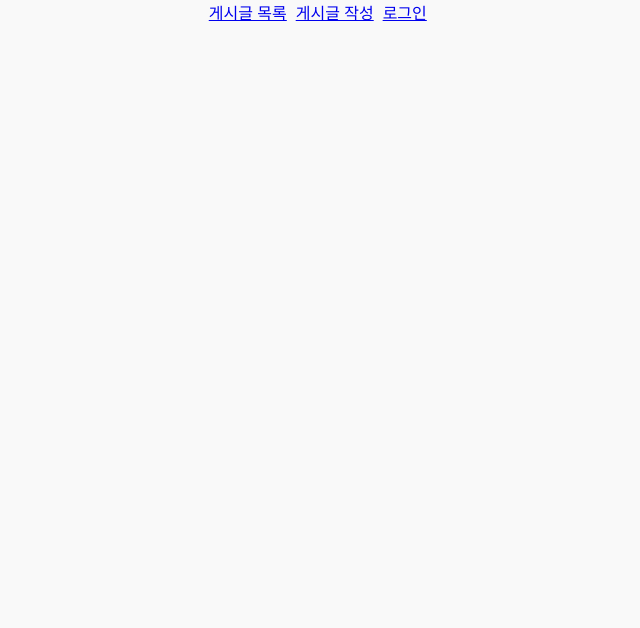
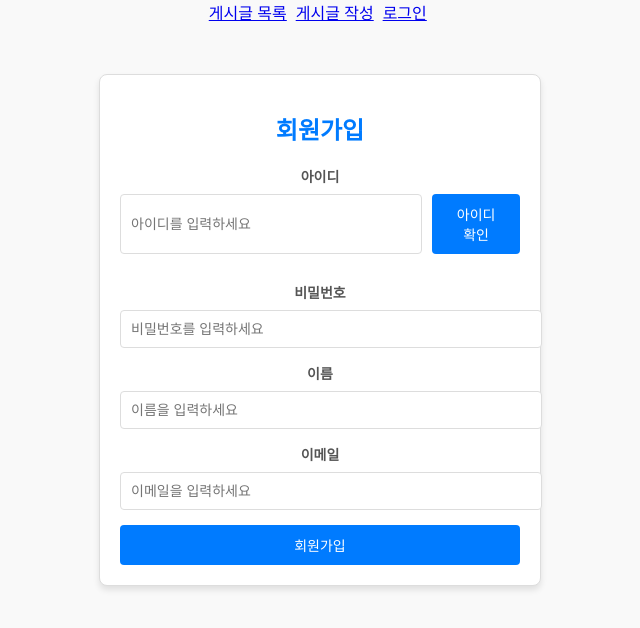
Before and after one commit to Eom-TQ/reactBoard, a React (Create React App) app: page /Join in a window 1280 px wide. Shown: the top 628 px of the page, without its empty margins (320-960 px from the left). Built offline with nearby package versions, Linux system fonts and the light colour scheme.

Commit message:
회원가입 기능 추가

```diff
--- a/src/App.js
+++ b/src/App.js
@@ -10,6 +10,7 @@ import BoardDetail from './comp/board/BoardDetail';
 import BoardEdit from './comp/board/BoardEdit';
 import Logout from './comp/user/Logout';
 import Login from './comp/user/Login';
+import Join from './comp/user/Join';
 
 function App() {
 
@@ -34,6 +35,7 @@ function App() {
           <Route path={"/BoardEdit"} element={<BoardEdit />} />
           <Route path={"/Login"} element={<Login onPar={obj => loadUserId()} />} />
           <Route path={"/Logout"} element={<Logout onPar={obj => setUserId('')} />} />
+          <Route path={"/Join"} element={<Join />} />
 
         </Routes>
       </BrowserRouter>
--- a/src/Board.css
+++ b/src/Board.css
@@ -343,3 +343,70 @@ label {
 .signup-link a:hover {
     text-decoration: underline;
 }
+
+/* 회원가입*/
+.signup-container {
+    width: 100%;
+    max-width: 400px;
+    margin: 50px auto;
+    padding: 20px;
+    background-color: #fff;
+    border: 1px solid #ddd;
+    border-radius: 8px;
+    box-shadow: 0 4px 6px rgba(0, 0, 0, 0.1);
+}
+
+.signup-title {
+    text-align: center;
+    font-size: 24px;
+    font-weight: bold;
+    margin-bottom: 20px;
+    color: #007BFF;
+}
+
+.signup-form {
+    display: flex;
+    flex-direction: column;
+    gap: 15px;
+}
+
+.input-group {
+    display: flex;
+    gap: 10px;
+}
+
+.btn-check {
+    padding: 10px 20px;
+    font-size: 14px;
+    background-color: #007BFF;
+    color: #fff;
+    border: none;
+    border-radius: 4px;
+    cursor: pointer;
+    transition: background-color 0.3s;
+}
+
+.btn-check:hover {
+    background-color: #0056b3;
+}
+
+.feedback {
+    font-size: 12px;
+    color: red;
+    margin-top: 5px;
+}
+
+.btn-submit {
+    background-color: #007BFF;
+    color: #fff;
+    padding: 10px 20px;
+    border: none;
+    border-radius: 4px;
+    cursor: pointer;
+    transition: background-color 0.3s;
+}
+
+.btn-submit:disabled {
+    background-color: #ccc;
+    cursor: not-allowed;
+}
--- a/src/comp/api/member.js
+++ b/src/comp/api/member.js
@@ -5,3 +5,13 @@ export const memberLogin = (obj) => {
 
     );
 }
+
+export const memberIdCheck = (obj) => {
+    return api.post('/member/findId', JSON.stringify(obj)
+
+    );
+}
+
+export const memberRegist = (obj) => {
+    return api.post('/member/regist', JSON.stringify(obj));
+}
--- a/src/comp/board/BoardListArea.js
+++ b/src/comp/board/BoardListArea.js
@@ -17,7 +17,7 @@ export default function BoardListArea(props) {
         <tr key={index} onClick={goDetail}>
             <td>{item.boardIdx}</td>
             <td>{item.title}</td>
-            <td>{item.memberId}</td>
+            <td>{item.createdBy}</td>
             <td>{date}</td>
             <td>{item.boardGood}</td>
         </tr>
--- a/src/comp/board/BoardWrite.js
+++ b/src/comp/board/BoardWrite.js
@@ -1,4 +1,4 @@
-import { useState } from "react"
+import { useEffect, useState } from "react"
 import { boardRegist } from "../api/board";
 import { useNavigate } from "react-router-dom";
 
@@ -8,7 +8,19 @@ export default function BoardWrite() {
     const [title, setTitle] = useState('');
     const [content, setContent] = useState('');
 
-    localStorage.getItem('userId');
+
+    useEffect(() => {
+        loginCheck();
+    }, [])
+
+    function loginCheck() {
+        const loginChk = localStorage.getItem('userId');
+        if (loginChk === '' || loginChk === null) {
+            alert('로그인이 필요한 화면입니다. ')
+            navigate('/Login');
+        }
+    }
+
 
     function sendBoard() {
         if (title === '' || content === '') {
--- /dev/null
+++ b/src/comp/user/Join.js
@@ -0,0 +1,83 @@
+import { useState } from "react";
+import { memberIdCheck, memberRegist } from "../api/member";
+import { useNavigate } from "react-router-dom";
+
+export default function Join() {
+
+    const navigate = useNavigate();
+
+    const [userIdChk, setUserIdChk] = useState(false);
+
+    const [userId, setUserId] = useState('');
+    const [userPw, setUserPw] = useState('');
+    const [userName, setUserName] = useState('');
+    const [userEmail, setUserEmail] = useState('');
+
+    function idCheck() {
+        let obj = new Object();
+        obj.userId = userId;
+
+        memberIdCheck(obj).then(res => {
+            if (res.data.data === 'Y') {
+                alert('사용가능한 아이디입니다.');
+                setUserIdChk(true);
+            } else {
+                alert('이미 사용중인 아이디입니다.');
+            }
+        });
+    }
+
+    function joinAction() {
+        if (userIdChk) {
+            if (userPw === '' || userName === '' || userEmail === '') {
+                alert('모든 항목을 입력해 주세요');
+            } else {
+                let obj = new Object();
+                obj.userId = userId;
+                obj.userPw = userPw;
+                obj.userName = userName;
+                obj.email = userEmail;
+                memberRegist(obj).then(res => {
+                    console.log(res);
+                    if (res.data.code === '200') {
+                        alert('가입되었습니다.');
+                        navigate('/');
+                    }
+                });
+            }
+        } else {
+            alert('아이디 확인을 해주시기 바랍니다.')
+        }
+    }
+
+    return (
+        <body>
+            <div class="signup-container">
+                <h1 class="signup-title">회원가입</h1>
+                <form class="signup-form" id="signupForm">
+                    <div class="form-group">
+                        <label for="username">아이디</label>
+                        <div class="input-group">
+                            <input type="text" id="username" class="form-input" placeholder="아이디를 입력하세요" onChange={e => { setUserId(e.target.value); setUserIdChk(false); }} />
+                            <button type="button" class="btn-check" id="checkUsername" onClick={idCheck}>아이디 확인</button>
+                        </div>
+                        <small id="usernameFeedback" class="feedback"></small>
+                    </div>
+                    <div class="form-group">
+                        <label for="password">비밀번호</label>
+                        <input type="password" id="password" class="form-input" placeholder="비밀번호를 입력하세요" onChange={e => { setUserPw(e.target.value) }} />
+                    </div>
+                    <div class="form-group">
+                        <label for="name">이름</label>
+                        <input type="text" id="name" class="form-input" placeholder="이름을 입력하세요" onChange={e => { setUserName(e.target.value) }} />
+                    </div>
+                    <div class="form-group">
+                        <label for="email">이메일</label>
+                        <input type="email" id="email" class="form-input" placeholder="이메일을 입력하세요" onChange={e => { setUserEmail(e.target.value) }} />
+                    </div>
+                    <button type="button" class="btn-submit" id="signupButton" onClick={joinAction}>회원가입</button>
+                </form>
+            </div>
+        </body>
+    )
+}
--- a/src/comp/user/Login.js
+++ b/src/comp/user/Login.js
@@ -42,7 +42,7 @@ export default function Login(props) {
                 <button type="button" class="btn-login" onClick={pressLoginBtn}>로그인</button>
             </form>
             <div class="signup-link">
-                <a href="#">회원가입</a>
+                <a onClick={() => { navigate('/Join') }}>회원가입</a>
             </div>
 
         </div >
```
